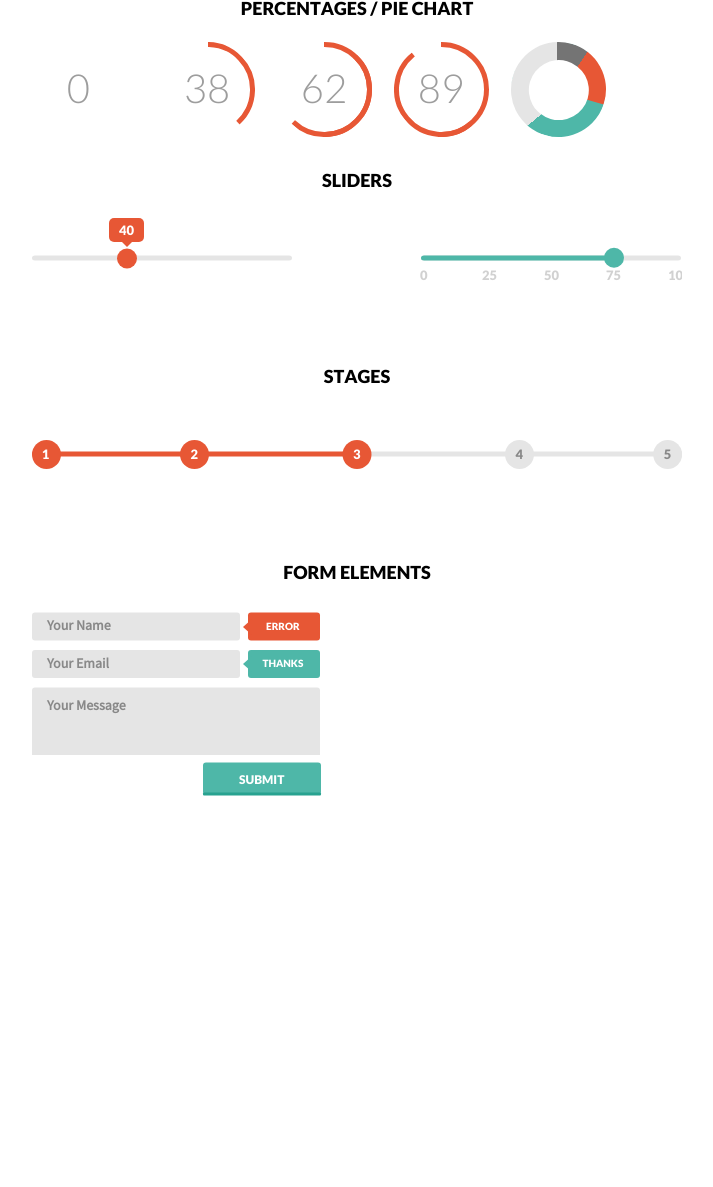
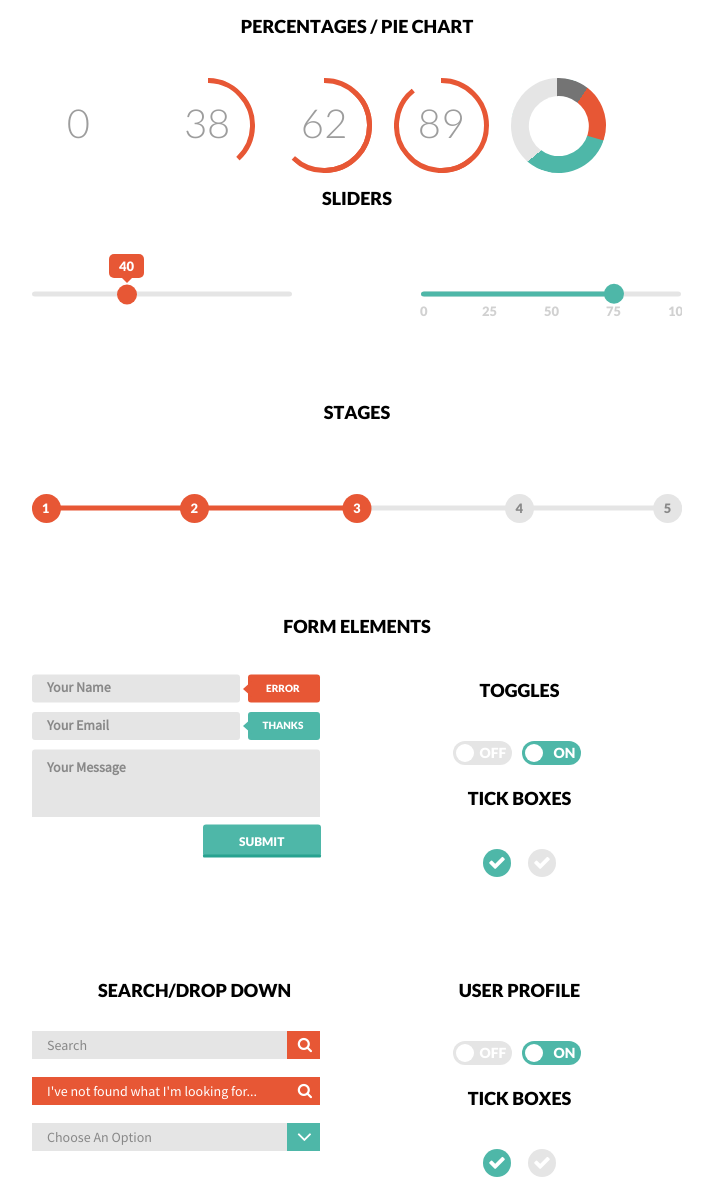
Before and after one commit to Vnam92/Vnam92-FullStackDevelopment-2-layou, a plain HTML site: page index.html in a window 1280 px wide. Shown: the part 400-1587 px from the top of the page, without its empty margins (283-996 px from the left). Before the commit the page ends 1305 px from the top, so only its background shows below. Drawn offline with Linux system fonts and the light colour scheme.

Commit message:
6 commit

```diff
--- a/css/style.css
+++ b/css/style.css
@@ -30,6 +30,7 @@ ul{
 	display: block;
 	font-size: 18px;
 	text-align: center;
+	margin-bottom: 30px;
 }
 
 /*Standard Buttons*/
--- a/css/stylesheet.less
+++ b/css/stylesheet.less
@@ -161,7 +161,7 @@
 /*Form elements*/
 .forms-container{
   width: @width;
-  display: block;
+  display: inline-block;
   padding: 0;
   position: relative;
 
@@ -176,9 +176,9 @@
 
   .left-form{
     display: inline-block;
-    margin-top: 10px ;
-    max-width: @max-w;
+    width: @max-w;
     height: 100%;
+    float: left;
 
     .inner-rect{
       width: 208px;
@@ -229,7 +229,131 @@
     }
   }
   .right-form{
+   display: inline-block;
+   width: @max-w;
+   height: 100%;
+   float: left;
+   text-align: center;
+
+   .toggles-containter{
+    width: inherit;
+    display: flex;
+    margin: 0 auto;
+    padding: 10px;
+  }
+
+  .on, .off{
+    color: white;
+    float: right;
     display: inline-block;
-    max-width: @max-w;
+    text-align: center;
+    margin-top: 3px;
+    margin-right: 6px;
+    font-size: 14px;
   }
+
+  .off-out-1{
+    display: block;
+    background: #4eb7a8;
+    width: 59px;
+    height: 24px;
+    -webkit-border-radius: 13px;
+    border-radius: 13px;
+  }
+
+  & .indent{
+    margin-right: 10px;
+    margin-left:15px;
+    background: #e5e5e5;
+
+  }
+  .off-circle{
+    display: block;
+    background: #ffffff;
+    width: 18px;
+    height: 18px;
+    -webkit-border-radius: 50%;
+    border-radius: 50%;
+    float: left;
+    margin: 3px 0 0 3px;
+  }
+
+  & .tick{
+    margin: 0 auto;
+    width: 28px;
+    height: 28px;
+    background: #4eb7a8;
+
+    i.check{
+      color: #ffffff;
+      position: relative;
+      margin: 5px 0;
+      text-align: center;
+      font-size: 18px;
+    }
+
+  }
+
+  & .tick2{
+    background: #e5e5e5;
+    color: #c0c0c0;
+  }
+
+  .tick-boxes-container{
+    width: 90px;
+  }
+
 }
+}
+
+@font-size-search: 14px;
+
+.search-drop-container{
+
+  color: black;
+  width: 100%;
+  height: auto;
+
+
+  .search{
+    width: 273px;
+    height: 18px;
+    background: #e5e5e5;
+    color: #888888;
+    font-family: "SourceSansProRegular";
+    font-size: @font-size-search;
+    padding: 5px 0 5px 15px;
+    margin-bottom:18px;
+
+    .right-side-drop{
+      float: right;
+      display: block;
+      position: relative;
+      width: 33px;
+      height: 28px;
+      margin: -5px 0 0 0;
+
+      background: #4eb7a8;
+      i{
+        color: white;
+        font-size: @font-size-search *1.7;
+        float: right;
+        margin: 2px 8px 0 0;
+      }
+      .search-icon{
+       font-size: @font-size-search * 1.1;
+       margin: 6px 8px 0 0;
+     }
+     &.red{
+      background: #e75735;
+    }
+  }
+
+
+}
+.not-found{
+  background: #e75735;
+  color: #ffffff;
+}
+
+}
--- a/index.html
+++ b/index.html
@@ -130,7 +130,7 @@
 					<text x="97.2%" y="39.7%" font-size="13px" font-weight="bold"  fill="#888888">5</text>
 				</svg>
 			</div>
-			<h1 class="headers-text ">FORM ELEMENTS</h1>
+			<h1 class="headers-text">FORM ELEMENTS</h1>
 			<div class="forms-container clear">
 				<div class="left-form">
 					<svg>
@@ -154,9 +154,77 @@
 					</svg>
 				</div>
 				<div class="right-form">
+					<h1 class="headers-text">TOGGLES</h1>
+					<div class="toggles-containter">
+						<div class="off-out-1 indent">
+							<div class="off">OFF</div>
+							<div class="off-circle"></div>
+						</div>
+						<div class="off-out-1">
+							<div class="off">ON</div>
+							<div class="off-circle"></div>
+						</div>
+					</div>
+					<h1 class="headers-text">TICK BOXES</h1>
+					<div class="toggles-containter tick-boxes-container">
+						<div class="off-circle tick">
+							<i class="fa fa-check fa-2x check" aria-hidden="true"></i>
+						</div>
+						<div class="off-circle tick tick2">
+							<i class="fa fa-check fa-1x check" aria-hidden="true"></i>
+						</div>
+					</div>
+				</div>
+			</div>
+
+			<div class="forms-container clear">
+				<div class="left-form">
+					<h1 class="headers-text">SEARCH/DROP DOWN</h1>
+					<div class="search-drop-container">
+						<div class="search">Search
+							<div class="right-side-drop red">
+								<i class="fa fa-search fa-1x search-icon" aria-hidden="true"></i>
+							</div>
+						</div>
+						<div class="search not-found">I've not found what I'm looking for...
+							<div class="right-side-drop red">
+								<i class="fa fa-search fa-1x search-icon" aria-hidden="true"></i>
+							</div>
+
+						</div>
+						<div class="search choose-option">Choose An Option
+							<div class="right-side-drop">
+								<i class="fa fa-angle-down fa-1x" aria-hidden="true"></i>
+							</div>
+						</div>
+					</div>
+
 
 				</div>
+				<div class="right-form">
+					<h1 class="headers-text">USER PROFILE</h1>
+					<div class="toggles-containter">
+						<div class="off-out-1 indent">
+							<div class="off">OFF</div>
+							<div class="off-circle"></div>
+						</div>
+						<div class="off-out-1">
+							<div class="off">ON</div>
+							<div class="off-circle"></div>
+						</div>
+					</div>
+					<h1 class="headers-text">TICK BOXES</h1>
+					<div class="toggles-containter tick-boxes-container">
+						<div class="off-circle tick">
+							<i class="fa fa-check fa-2x check" aria-hidden="true"></i>
+						</div>
+						<div class="off-circle tick tick2">
+							<i class="fa fa-check fa-1x check" aria-hidden="true"></i>
+						</div>
+					</div>
+				</div>
 			</div>
+
 		</main>
 	</body>
 	</html>
```
Also changed, not shown: css/stylesheet.css.
